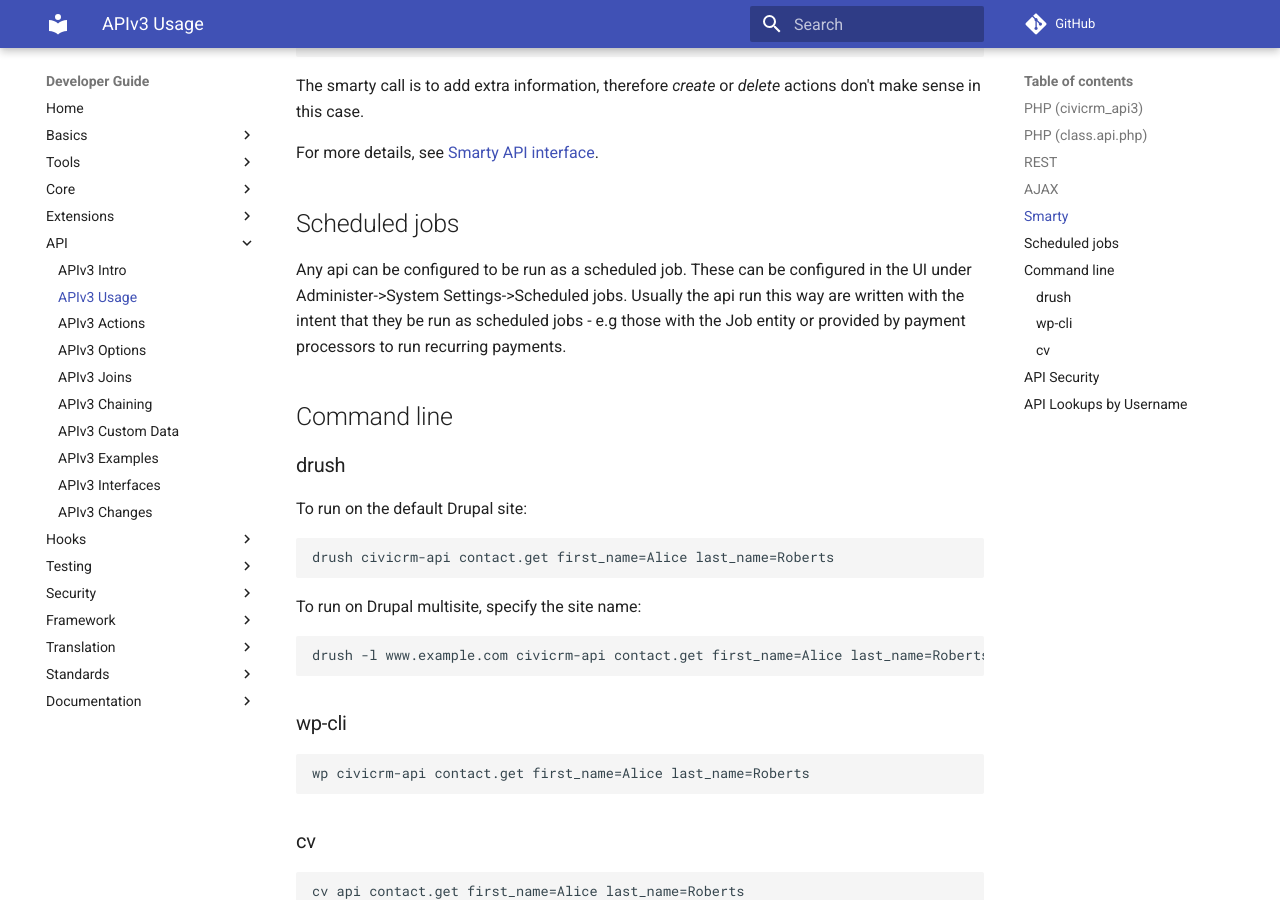
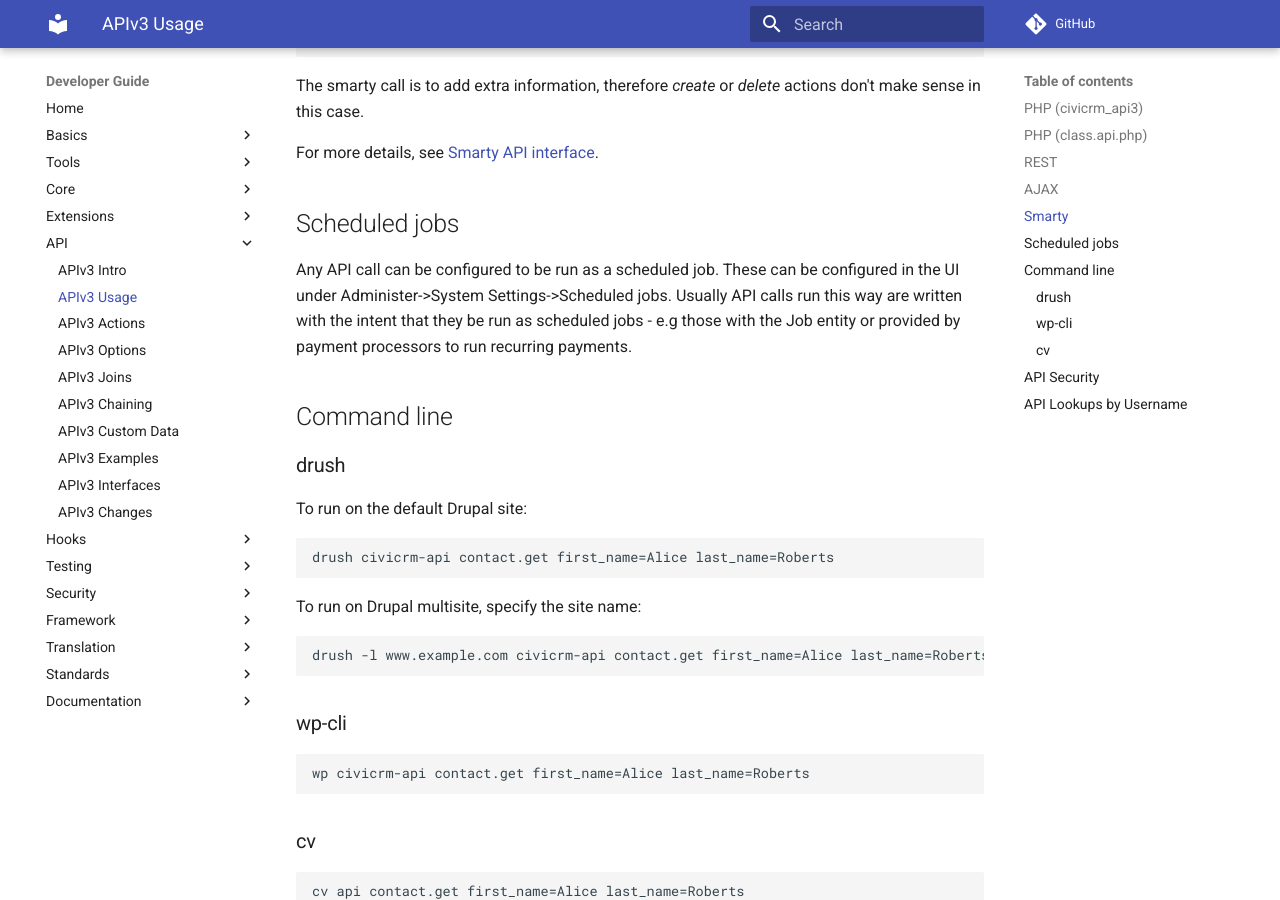
Before and after one commit to civicrm/civicrm-dev-docs, an MkDocs documentation site: the page built from docs/api/usage.md, in a window 1280 px wide and 900 px high, scrolled down 3909 px. Built offline with MkDocs 1.6.1 and Material for MkDocs 9.7.7, drawn with Linux system fonts in a browser that asks for light colours; comment, search, counter and statistics services are not loaded; old or Windows-style settings are respelled for this version of MkDocs.

Commit message:
Update docs/api/usage.md
Co-Authored-By: Mikey O'Toole <mikey@mjco.uk>

```diff
--- a/docs/api/usage.md
+++ b/docs/api/usage.md
@@ -190,7 +190,7 @@
 [Smarty API interface](/api/interfaces.md#smarty-api-interface).
 
 ## Scheduled jobs
-Any api can be configured to be run as a scheduled job. These can be configured in the UI under Administer->System Settings->Scheduled jobs. Usually the api run this way are written with the intent that they be run as scheduled jobs - e.g those with the Job entity or provided by payment processors to run recurring payments.
+Any API call can be configured to be run as a scheduled job. These can be configured in the UI under Administer->System Settings->Scheduled jobs. Usually API calls run this way are written with the intent that they be run as scheduled jobs - e.g those with the Job entity or provided by payment processors to run recurring payments.
 
 
 
```
